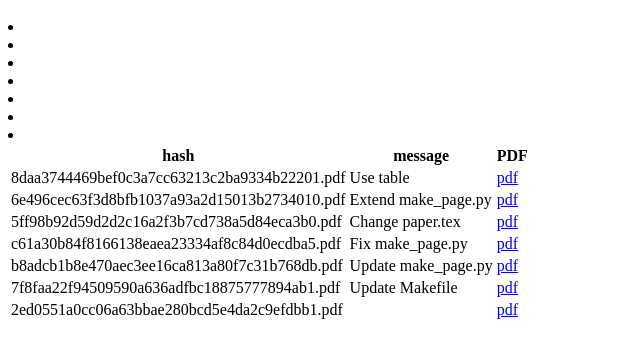
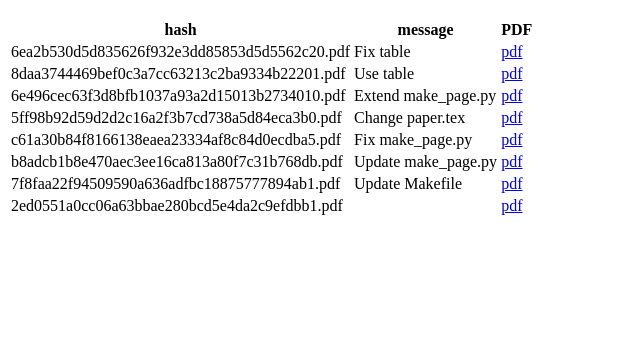
Before and after one commit to ibab/fully-reproducible, a plain HTML site: page index.html in a window 1280 px wide. Shown: the part 48-406 px from the top of the page, without its empty margins (0-640 px from the left). Drawn offline with Linux system fonts and the light colour scheme.

Commit message:
Add automatically to gh-pages

```diff
--- a/entries.csv
+++ b/entries.csv
@@ -5,3 +5,4 @@ c61a30b84f8166138eaea23334af8c84d0ecdba5.pdf,Fix make_page.py,data/c61a30b84f816
 5ff98b92d59d2d2c16a2f3b7cd738a5d84eca3b0.pdf,Change paper.tex,data/5ff98b92d59d2d2c16a2f3b7cd738a5d84eca3b0.pdf
 6e496cec63f3d8bfb1037a93a2d15013b2734010.pdf,Extend make_page.py,data/6e496cec63f3d8bfb1037a93a2d15013b2734010.pdf
 8daa3744469bef0c3a7cc63213c2ba9334b22201.pdf,Use table,data/8daa3744469bef0c3a7cc63213c2ba9334b22201.pdf
+6ea2b530d5d835626f932e3dd85853d5d5562c20.pdf,Fix table,data/6ea2b530d5d835626f932e3dd85853d5d5562c20.pdf
--- a/index.html
+++ b/index.html
@@ -11,13 +11,14 @@
                 <th>message</th>
                 <th>PDF</th>
               </tr>
-              <li><tr><td>8daa3744469bef0c3a7cc63213c2ba9334b22201.pdf</td><td>Use table</td><td><a href="./data/8daa3744469bef0c3a7cc63213c2ba9334b22201.pdf">pdf</a></tr></td></li>
-<li><tr><td>6e496cec63f3d8bfb1037a93a2d15013b2734010.pdf</td><td>Extend make_page.py</td><td><a href="./data/6e496cec63f3d8bfb1037a93a2d15013b2734010.pdf">pdf</a></tr></td></li>
-<li><tr><td>5ff98b92d59d2d2c16a2f3b7cd738a5d84eca3b0.pdf</td><td>Change paper.tex</td><td><a href="./data/5ff98b92d59d2d2c16a2f3b7cd738a5d84eca3b0.pdf">pdf</a></tr></td></li>
-<li><tr><td>c61a30b84f8166138eaea23334af8c84d0ecdba5.pdf</td><td>Fix make_page.py</td><td><a href="./data/c61a30b84f8166138eaea23334af8c84d0ecdba5.pdf">pdf</a></tr></td></li>
-<li><tr><td>b8adcb1b8e470aec3ee16ca813a80f7c31b768db.pdf</td><td>Update make_page.py</td><td><a href="./data/b8adcb1b8e470aec3ee16ca813a80f7c31b768db.pdf">pdf</a></tr></td></li>
-<li><tr><td>7f8faa22f94509590a636adfbc18875777894ab1.pdf</td><td>Update Makefile</td><td><a href="./data/7f8faa22f94509590a636adfbc18875777894ab1.pdf">pdf</a></tr></td></li>
-<li><tr><td>2ed0551a0cc06a63bbae280bcd5e4da2c9efdbb1.pdf</td><td></td><td><a href="./data/2ed0551a0cc06a63bbae280bcd5e4da2c9efdbb1.pdf">pdf</a></tr></td></li>
+              <tr><td>6ea2b530d5d835626f932e3dd85853d5d5562c20.pdf</td><td>Fix table</td><td><a href="./data/6ea2b530d5d835626f932e3dd85853d5d5562c20.pdf">pdf</a></tr></td>
+<tr><td>8daa3744469bef0c3a7cc63213c2ba9334b22201.pdf</td><td>Use table</td><td><a href="./data/8daa3744469bef0c3a7cc63213c2ba9334b22201.pdf">pdf</a></tr></td>
+<tr><td>6e496cec63f3d8bfb1037a93a2d15013b2734010.pdf</td><td>Extend make_page.py</td><td><a href="./data/6e496cec63f3d8bfb1037a93a2d15013b2734010.pdf">pdf</a></tr></td>
+<tr><td>5ff98b92d59d2d2c16a2f3b7cd738a5d84eca3b0.pdf</td><td>Change paper.tex</td><td><a href="./data/5ff98b92d59d2d2c16a2f3b7cd738a5d84eca3b0.pdf">pdf</a></tr></td>
+<tr><td>c61a30b84f8166138eaea23334af8c84d0ecdba5.pdf</td><td>Fix make_page.py</td><td><a href="./data/c61a30b84f8166138eaea23334af8c84d0ecdba5.pdf">pdf</a></tr></td>
+<tr><td>b8adcb1b8e470aec3ee16ca813a80f7c31b768db.pdf</td><td>Update make_page.py</td><td><a href="./data/b8adcb1b8e470aec3ee16ca813a80f7c31b768db.pdf">pdf</a></tr></td>
+<tr><td>7f8faa22f94509590a636adfbc18875777894ab1.pdf</td><td>Update Makefile</td><td><a href="./data/7f8faa22f94509590a636adfbc18875777894ab1.pdf">pdf</a></tr></td>
+<tr><td>2ed0551a0cc06a63bbae280bcd5e4da2c9efdbb1.pdf</td><td></td><td><a href="./data/2ed0551a0cc06a63bbae280bcd5e4da2c9efdbb1.pdf">pdf</a></tr></td>
               </table>
             </body>
           </html>
```
Also changed, not shown: 2 other files.
